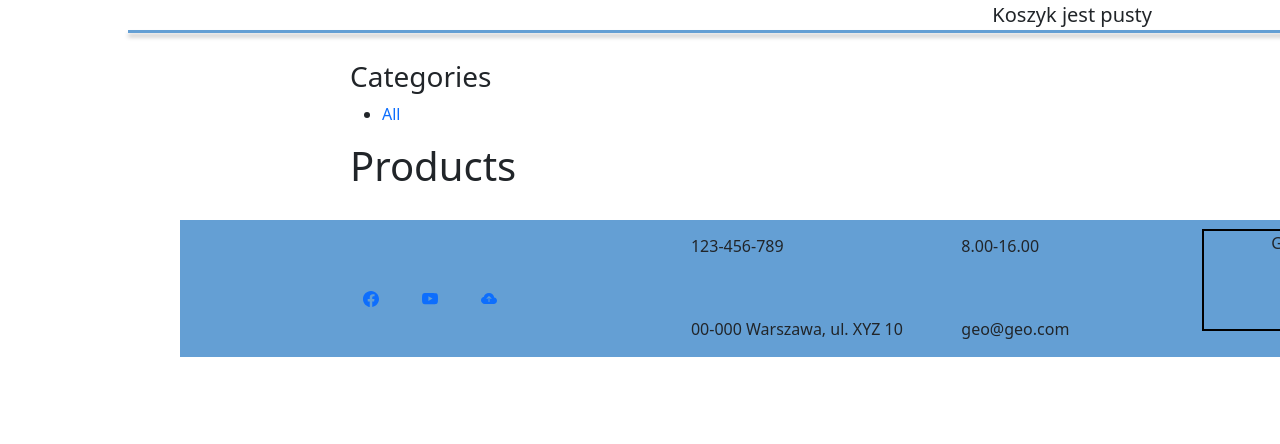
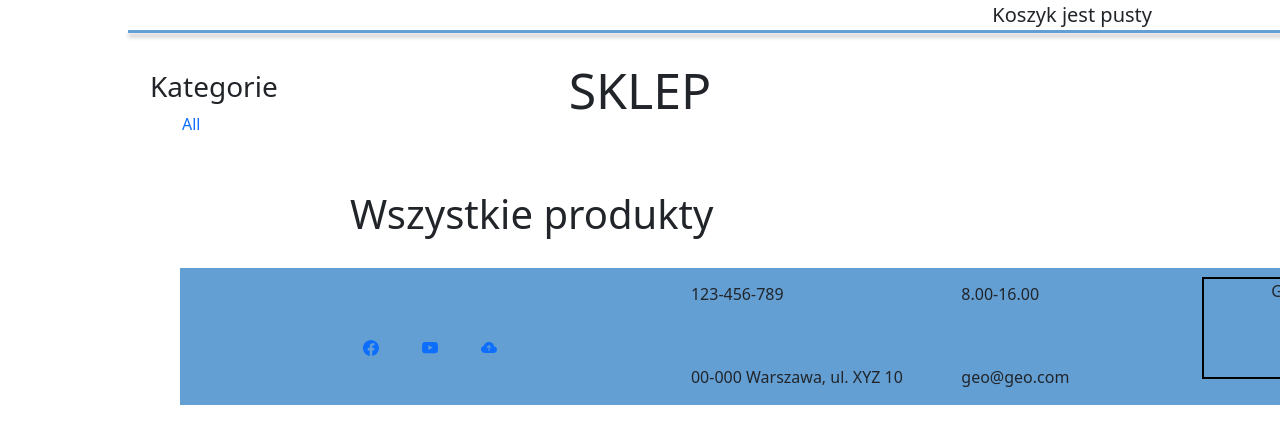
Before and after one commit to Gweideth/Online-shop, a Django app: page /store/ in a window 1280 px wide; the page is wider, and only the part inside the window is pictured. Shown: the part 100-544 px from the top of that part. Run offline with Django 4.2, Linux system fonts and the light colour scheme; data that the repository does not hold is empty.

Commit message:
another css rebuilding, fixed bug with not finding images, added no_image template
Built prototype of main site with announcement (added in models.py in NEWS)

```diff
--- a/main/static/css/main.css
+++ b/main/static/css/main.css
@@ -108,9 +108,69 @@ a {
     font-style: italic;
     float: right;
 }
-
 /* NEWS_DETAIL */
 
 .news-title-detail {
     font-size: 50px;
 }
+.news-image-detail {
+    width: 400px;
+    float: left;
+}
+.date-detail {
+    font-style: italic;
+    margin-bottom: 30px;
+}
+.news-text-detail{
+    font-style: normal;
+    font-size: 20px;
+    margin-bottom: 100px;
+}
+.comments-line {
+    position: absolute;
+    left: 350px;
+    width: 1233px;
+    border-bottom: 2px solid #649FD4;
+    mix-blend-mode: normal;
+    box-shadow: 0px 4px 4px rgba(0, 0, 0, 0.2);
+}
+.comments_count {
+    font-size: 30px;
+    margin-bottom: 50px;
+}
+.comment {
+    border-top: #649FD4 solid 1px;
+}
+.add-new-comment {
+    padding-top: 50px;
+}
+
+/* STORE */
+#sidebar {
+    margin-left: -200px;
+    margin-top: -120px;
+    float: left;
+    width: 200px;
+}
+#sidebar ul {
+    display: flex;
+    flex-direction: column;
+    align-items: flex-start;
+    gap: 20px;
+    list-style-type: none;
+}
+.product-list{
+    position: center;
+}
+
+
+/* <MAIN SITE */
+
+.announcements {
+
+}
+.about-us-title {
+    font-size: 25px;
+    text-align: center;
+
+}
--- a/main/templates/main/base.html
+++ b/main/templates/main/base.html
@@ -8,7 +8,7 @@
     <body>
     <div class="header">
         <ul>
-            <li><a href="">O NAS</a></li>
+            <li><a href="{% url 'main:main' %}">O NAS</a></li>
             <li><a href="{% url 'news:post_list' %}">AKTUALNOŚCI</a></li>
             <li><a href="{% url 'store:product_list' %}">SKLEP</a></li>
             <li>KONTAKT</li>
--- a/main/urls.py
+++ b/main/urls.py
@@ -1,7 +1,8 @@
 from django.urls import path
+from . import views
 
 app_name = "main"
 
 urlpatterns = [
-
+    path("", views.LatestNewsListView.as_view(), name="main"),
 ]
--- a/news/admin.py
+++ b/news/admin.py
@@ -4,8 +4,8 @@ from .models import Post, Comments
 
 @admin.register(Post)  # means the same as "admin.site.register()
 class PostAdmin(admin.ModelAdmin):
-    list_display = ("title", "author", "published_date", "status")
-    list_filter = ("status", "author", "published_date")
+    list_display = ("title", "author", "published_date", "status", "announcement")
+    list_filter = ("status", "author", "published_date", "announcement")
     search_fields = ("title", "body")
     prepopulated_fields = {"slug": ("title",)}
     date_hierarchy = "published_date"
--- a/news/models.py
+++ b/news/models.py
@@ -28,6 +28,7 @@ class Post(models.Model):
                               choices=STATUS_CHOICES,
                               default="draft")
     published_date = models.DateTimeField(default=timezone.now)
+    announcement = models.BooleanField(default=False)
 
     objects = models.Manager()
     published = PublishedManager()
--- a/news/templates/news/post/list.html
+++ b/news/templates/news/post/list.html
@@ -1,12 +1,13 @@
 {% extends "main/base.html" %}
+{% load static %}
 
-{% block title %}GEO Aktualności{% endblock %}
+{% block title %}GEO AKTUALNOŚCI{% endblock %}
 
 {% block content %}
     <h1 class="site-title">AKTUALNOŚCI</h1>
         {% for post in posts %}
             <a href="{{ post.get_absolute_url }}">
-                <img src="{{ post.image.url }}" class="news-image-list">
+                <img src="{% if post.image %}{{ post.image.url }}{% else %}{% static "image/no_image.png" %}{% endif %}" class="news-image-list">
             </a>
             <h2>
                 <a href="{{ post.get_absolute_url }}" class="news-title-list">
--- a/shop/templates/shop/product/list.html
+++ b/shop/templates/shop/product/list.html
@@ -2,12 +2,13 @@
 {% load static %}
 
 {% block title %}
-  {% if category %}{{ category.name }}{% else %}Products{% endif %}
+  {% if category %}{{ category.name }}{% else %}GEO SKLEP{% endif %}
 {% endblock %}
 
 {% block content %}
+    <h1 class="site-title">SKLEP</h1>
   <div id="sidebar">
-    <h3>Categories</h3>
+    <h3>Kategorie</h3>
     <ul>
       <li {% if not category %}class="selected"{% endif %}>
         <a href="{% url "shop:product_list" %}">All</a>
@@ -20,7 +21,7 @@
     </ul>
   </div>
   <div id="main" class="product-list">
-    <h1>{% if category %}{{ category.name }}{% else %}Products{% endif %}</h1>
+    <h1 class="category-selected">{% if category %}{{ category.name }}{% else %}Wszystkie produkty{% endif %}</h1>
     {% for product in products %}
       <div class="item">
         <a href="{{ product.get_absolute_url }}">
@@ -28,7 +29,7 @@
         </a>
         <a href="{{ product.get_absolute_url }}">{{ product.name }}</a>
         <br>
-        ${{ product.price }}
+        {{ product.price }} zł
       </div>
     {% endfor %}
   </div>
```
Also changed, not shown: main/templates/main/about_us/about_us.html (+13 -1 lines), main/views.py (+7 -1 lines), news/templates/news/post/detail.html (+8 -6 lines).
